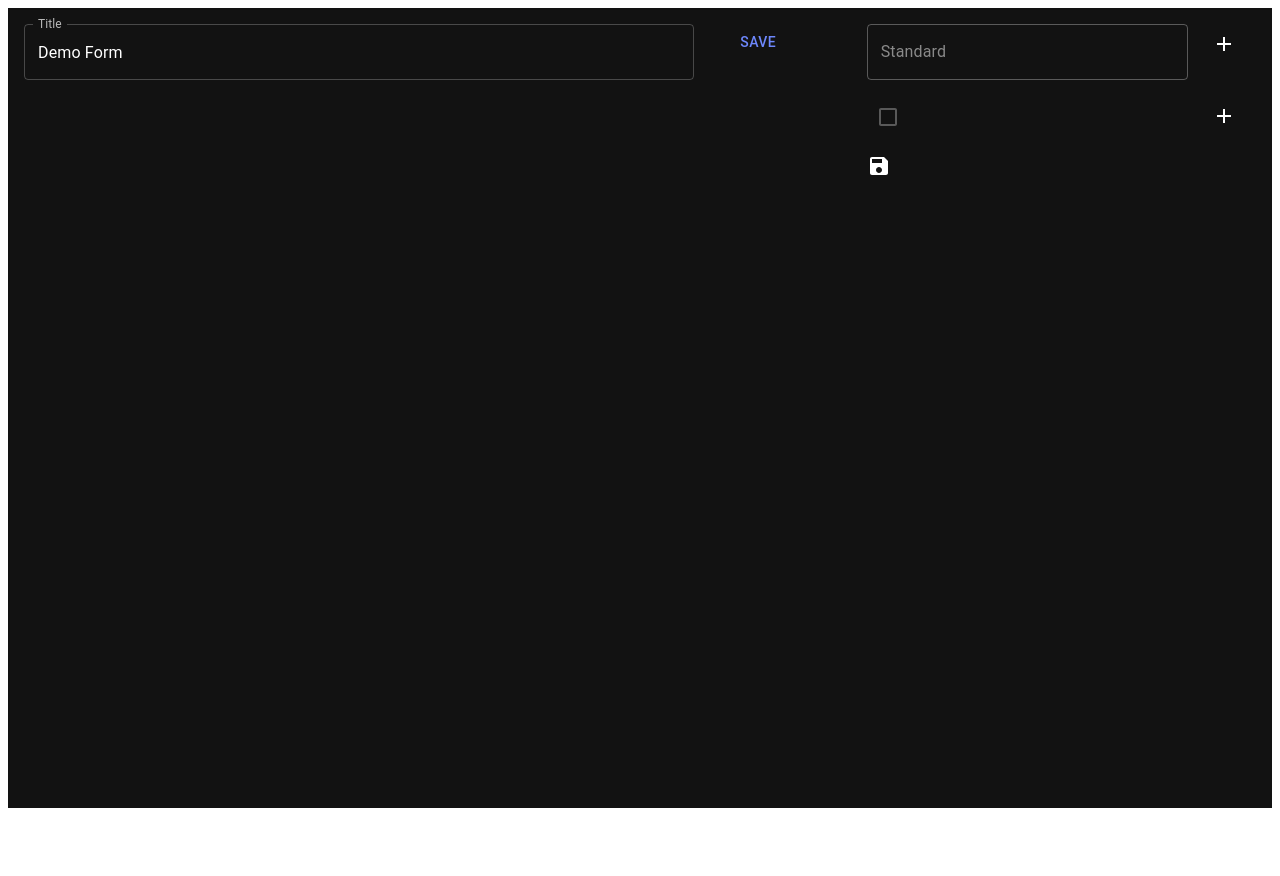
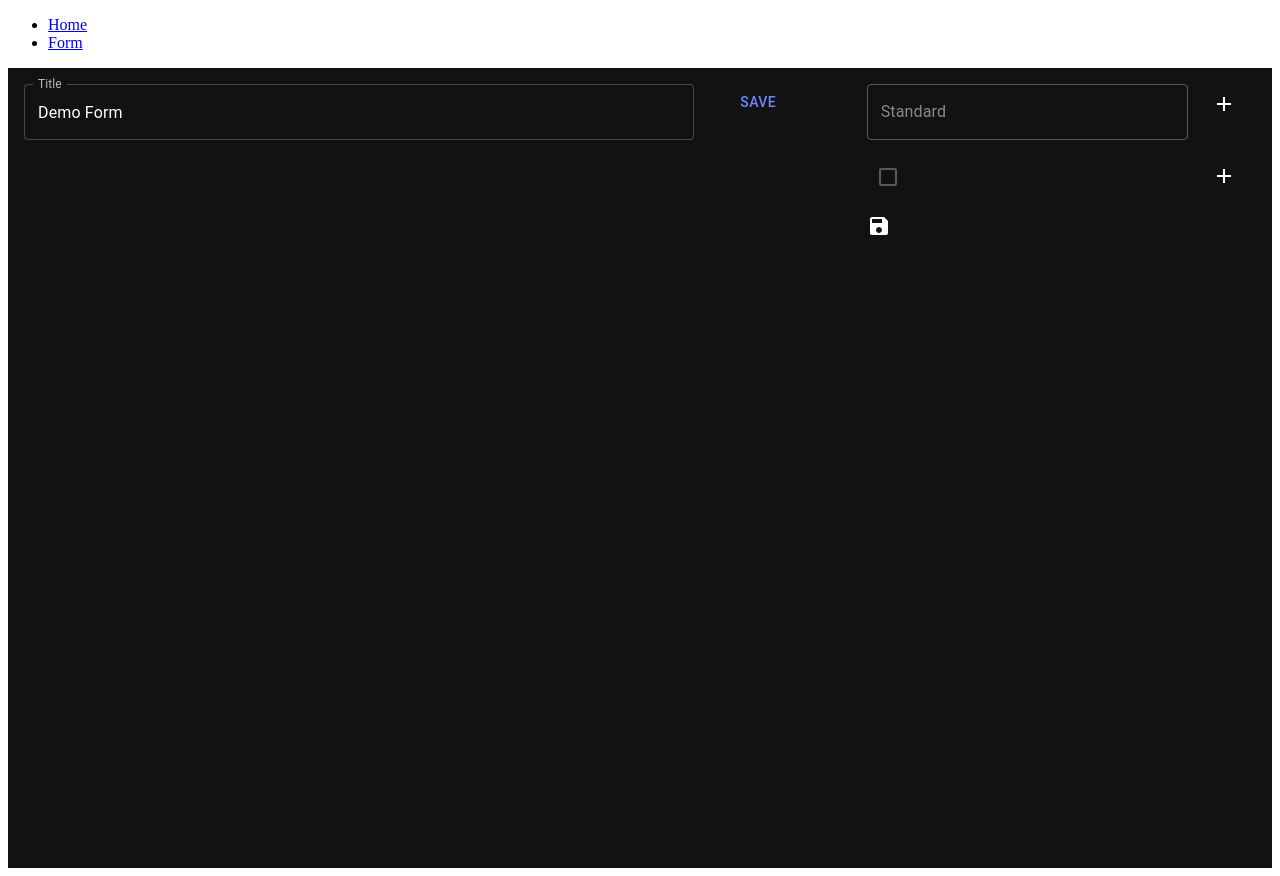
Before and after one commit to percoguru/form-it-ui, a React (Create React App) app: page /form in a window 1280 px wide. Before the commit the page ends 816 px from the top, so only its background shows below. Built offline with nearby package versions, Linux system fonts and the light colour scheme.

Commit message:
feat: add routing

```diff
--- a/src/App.tsx
+++ b/src/App.tsx
@@ -1,11 +1,10 @@
+import React from 'react';
 import { createTheme, ThemeProvider } from '@mui/material/styles';
-import { Box } from '@mui/system';
-import React from 'react';
-import SelectionPane from './components/selectionPane';
-import Form from './components/form';
-import { Grid } from '@mui/material';
+import { BrowserRouter as Router, Switch, Route, Link } from 'react-router-dom';
+import FormPage from './pages/formsPage';
+import DetailsPage from './pages/detailsPage';
 
-function App() {
+function App(): JSX.Element {
   // const classes = useStyles();
   const theme = createTheme({
     palette: {
@@ -20,22 +19,30 @@ function App() {
   });
   return (
     <ThemeProvider theme={theme}>
-      <Box
-        sx={{
-          bgcolor: 'background.paper',
-          minHeight: '100vh',
-        }}
-        className="root"
-      >
-        <Grid container xs={12}>
-          <Grid container xs={8}>
-            <Form />
-          </Grid>
-          <Grid container xs={4}>
-            <SelectionPane />
-          </Grid>
-        </Grid>
-      </Box>
+      <Router>
+        <div>
+          <nav>
+            <ul>
+              <li>
+                <Link to="/">Home</Link>
+              </li>
+              <li>
+                <Link to="/form">Form</Link>
+              </li>
+            </ul>
+          </nav>
+          {/* A <Switch> looks through its children <Route>s and
+            renders the first one that matches the current URL. */}
+          <Switch>
+            <Route path="/form">
+              <DetailsPage />
+            </Route>
+            <Route path="/">
+              <FormPage />
+            </Route>
+          </Switch>
+        </div>
+      </Router>
     </ThemeProvider>
   );
 }
--- /dev/null
+++ b/src/pages/detailsPage.tsx
@@ -0,0 +1,26 @@
+import { Box } from '@mui/system';
+import React from 'react';
+import { Grid } from '@mui/material';
+import SelectionPane from '../components/selectionPane';
+import Form from '../components/form';
+
+export default function DetailsPage(): JSX.Element {
+  return (
+    <Box
+      sx={{
+        bgcolor: 'background.paper',
+        minHeight: '100vh',
+      }}
+      className="root"
+    >
+      <Grid container xs={12}>
+        <Grid container xs={8}>
+          <Form />
+        </Grid>
+        <Grid container xs={4}>
+          <SelectionPane />
+        </Grid>
+      </Grid>
+    </Box>
+  );
+}
--- /dev/null
+++ b/src/pages/formsPage.tsx
@@ -0,0 +1,49 @@
+import { Box } from '@mui/system';
+import React, { useEffect, useState } from 'react';
+import { Form } from '../types/types';
+import { Paper, Grid } from '@mui/material';
+
+const defaultForms: Form[] = [];
+
+export default function FormPage(): JSX.Element {
+  // eslint-disable-next-line prettier/prettier
+  const [forms, setForms] = useState<Form[]>(defaultForms)
+  const arr: any[] = [];
+
+  useEffect(() => {
+    async function getData() {
+
+      const response = await(await fetch('http://localhost:3010/api/form')).json();
+      setForms(response.data);
+     }
+     getData();
+  });
+
+  for (let i = 0; i < forms.length; i += 1) {
+    const form: Form = forms[i];
+    arr.push(
+      <Paper>
+        <Grid container xs = {6} >
+          <h2>Title</h2>
+          <p>{form.name}</p>
+          <h3>Description</h3>
+          <p>{form.description}</p>
+          <h3>Subtitle</h3>
+          <p>{form.subtitle}</p>
+        </Grid>
+      </Paper>,
+    );
+  }
+
+  return (
+    <Box
+      sx={{
+        bgcolor: 'background.paper',
+        minHeight: '100vh',
+      }}
+      className="root"
+    >
+      {arr}
+    </Box>
+  );
+}
```
